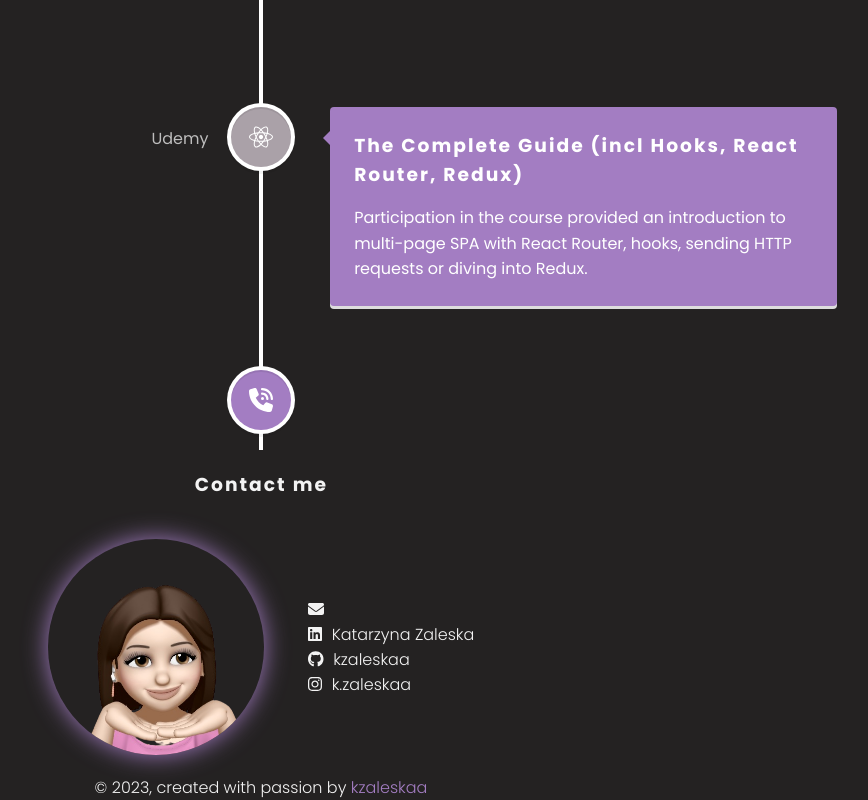
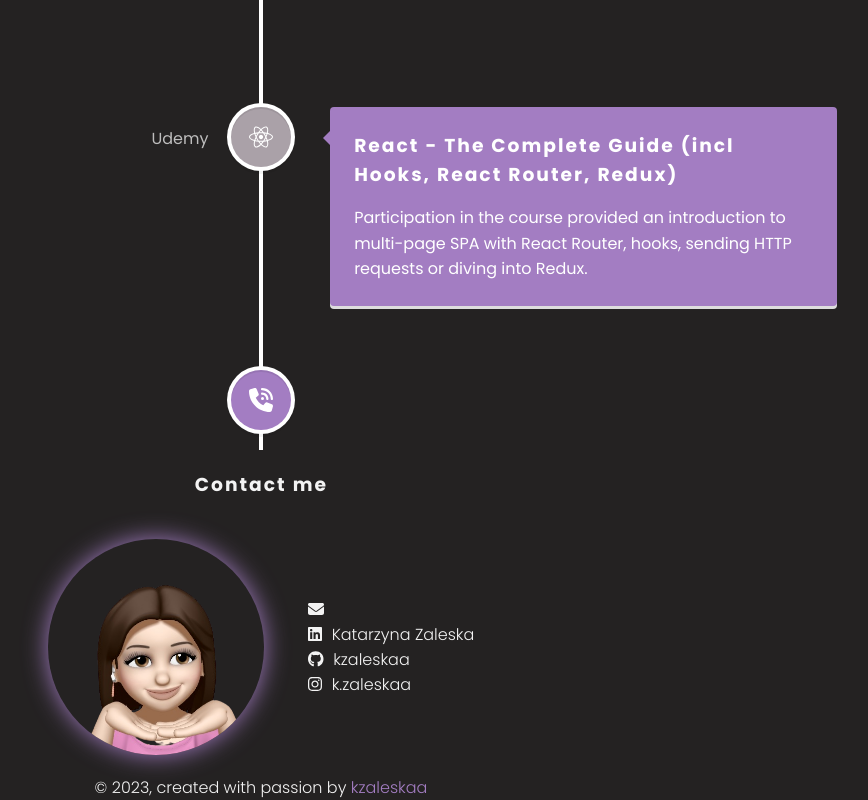
Before and after one commit to kzaleskaa/kzaleskaa.github.io, a React (Create React App) app: page / in a window 1280 px wide. Shown: the part 3356-4156 px from the top of the page, without its empty margins (379-1247 px from the left). Built offline with nearby package versions, Linux system fonts and the light colour scheme.

Commit message:
fix course name

```diff
--- a/src/data/courses.js
+++ b/src/data/courses.js
@@ -44,7 +44,7 @@ const courses = [
     icon: <FontAwesomeIcon icon={faPython} />,
   },
   {
-    name: "The Complete Guide (incl Hooks, React Router, Redux)",
+    name: "React - The Complete Guide (incl Hooks, React Router, Redux)",
     company: "Udemy",
     date: "February 2022",
     description:
--- a/src/pages/Home.js
+++ b/src/pages/Home.js
@@ -1,7 +1,7 @@
 import { FontAwesomeIcon } from "@fortawesome/react-fontawesome";
 import { faAnglesDown } from "@fortawesome/free-solid-svg-icons";
 import homeImage from "../assets/images/home.png";
-import { Link, animateScroll as scroll, scroller } from "react-scroll";
+import { Link } from "react-scroll";
 import Flip from "react-reveal/Flip";
 import Bounce from "react-reveal/Bounce";
 
```
